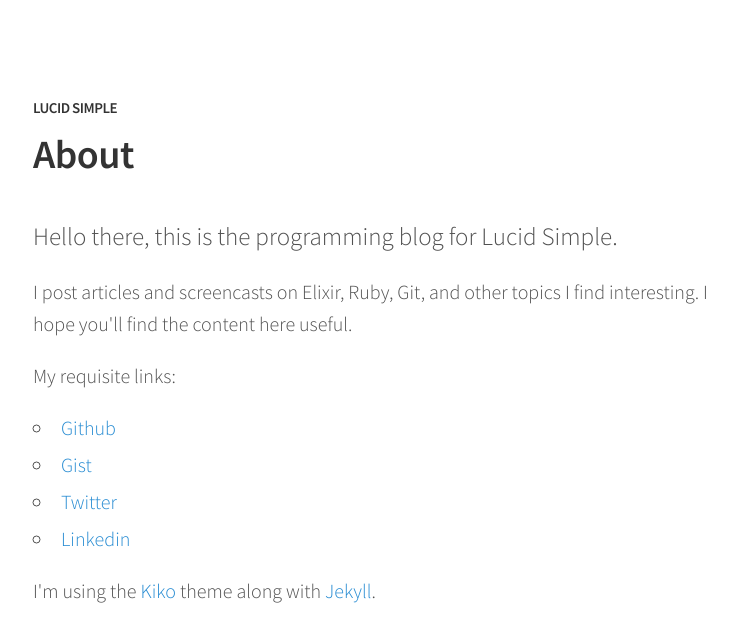
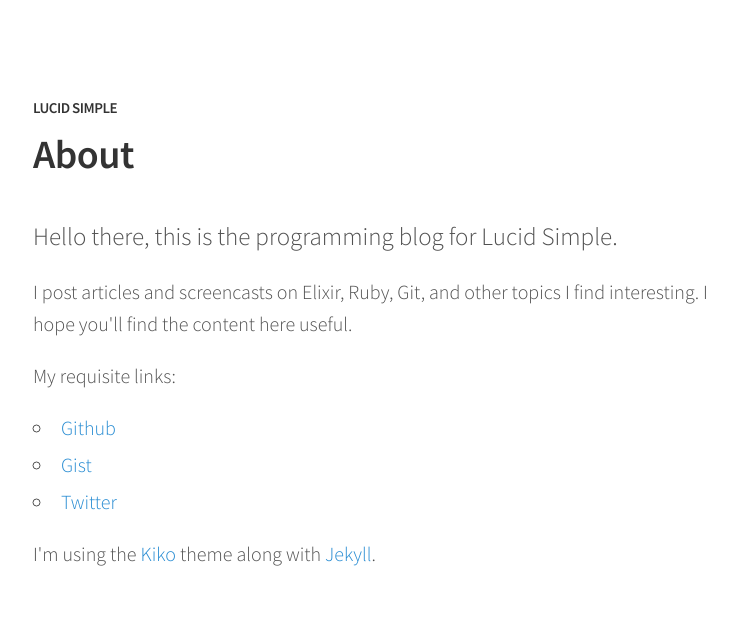
Before and after one commit to jwhiteman/lucidsimple-blog, a Jekyll site: the page built from about.md, in a window 1280 px wide. Shown: the top 642 px of the page, without its empty margins (247-984 px from the left). Built offline with Jekyll 4.4.1, drawn with Linux system fonts in a browser that asks for light colours; Markdown is read by kramdown in place of the engine named in the settings; comment, search, counter and statistics services are not loaded.

Commit message:
Remove linkedin link

```diff
--- a/about.md
+++ b/about.md
@@ -14,7 +14,6 @@ I find interesting. I hope you'll find the content here useful.</p>
   <li><a href="https://github.com/jwhiteman" target="_blank">Github</a></li>
   <li><a href="https://gist.github.com/jwhiteman" target="_blank">Gist</a></li>
   <li><a href="https://twitter.com/lucidsimple" target="_blank">Twitter</a></li>
-  <li><a href="https://www.linkedin.com/pub/james-whiteman/a8/b4b/1a7">Linkedin</a></li>
 </ul>
 
 <p>I'm using the <a href="http://github.com/gfjaru/Kiko">Kiko</a> theme along with <a href="http://jekyllrb.com">Jekyll</a>.</p>
```
